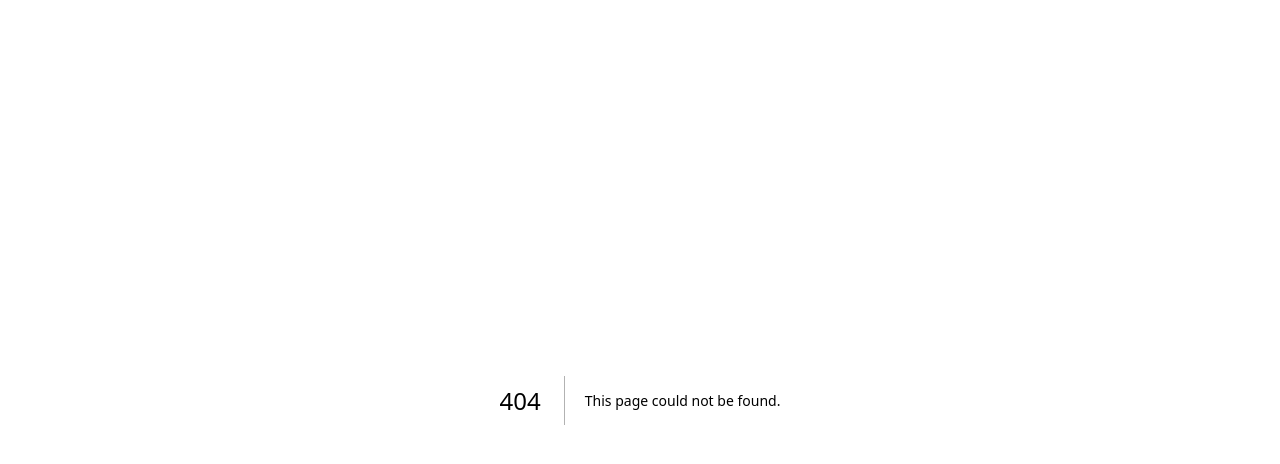
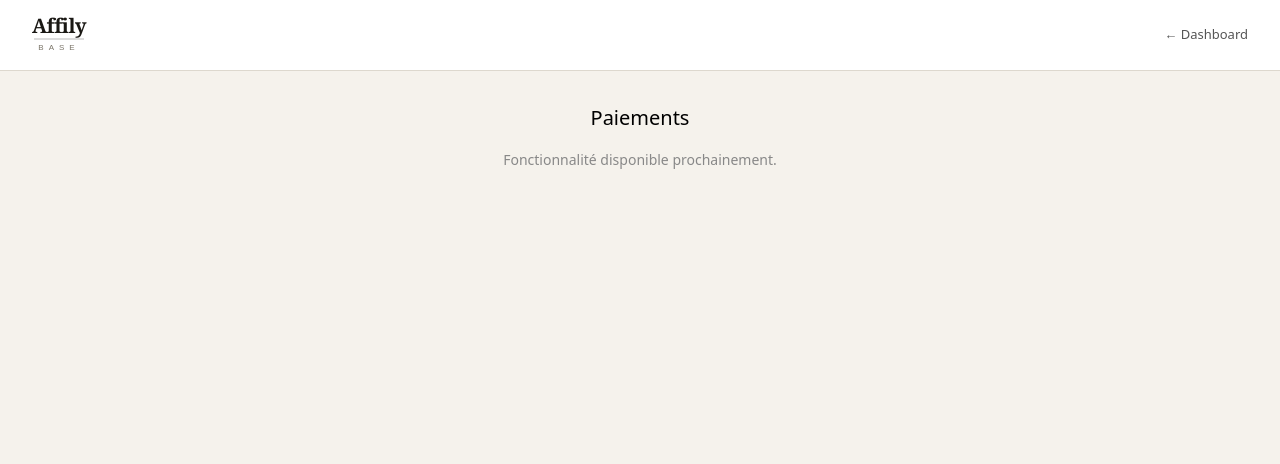
Before and after one commit to ukpt/affilybase, a Next.js app: page /paiements in a window 1280 px wide. Before the commit this address had no page. Shown: the top 464 px of the page. Built offline with nearby package versions, Linux system fonts and the light colour scheme.

Commit message:
add paiements and parametres pages

```diff
--- /dev/null
+++ b/app/paiements/page.tsx
@@ -0,0 +1,16 @@
+'use client'
+import Logo from '../components/Logo'
+export default function Paiements() {
+  return (
+    <div style={{ minHeight: '100vh', background: '#F5F2EC' }}>
+      <nav style={{ display: 'flex', alignItems: 'center', justifyContent: 'space-between', padding: '1rem 2rem', borderBottom: '0.5px solid #ddd8ce', background: '#fff' }}>
+        <Logo size="sm" />
+        <a href="/" style={{ fontSize: '13px', color: '#555', textDecoration: 'none' }}>← Dashboard</a>
+      </nav>
+      <div style={{ padding: '2rem', textAlign: 'center' }}>
+        <h1 style={{ fontSize: '20px', fontWeight: 500, marginBottom: '1rem' }}>Paiements</h1>
+        <p style={{ color: '#888', fontSize: '14px' }}>Fonctionnalité disponible prochainement.</p>
+      </div>
+    </div>
+  )
+}
--- /dev/null
+++ b/app/parametres/page.tsx
@@ -0,0 +1,16 @@
+'use client'
+import Logo from '../components/Logo'
+export default function Parametres() {
+  return (
+    <div style={{ minHeight: '100vh', background: '#F5F2EC' }}>
+      <nav style={{ display: 'flex', alignItems: 'center', justifyContent: 'space-between', padding: '1rem 2rem', borderBottom: '0.5px solid #ddd8ce', background: '#fff' }}>
+        <Logo size="sm" />
+        <a href="/" style={{ fontSize: '13px', color: '#555', textDecoration: 'none' }}>← Dashboard</a>
+      </nav>
+      <div style={{ padding: '2rem', textAlign: 'center' }}>
+        <h1 style={{ fontSize: '20px', fontWeight: 500, marginBottom: '1rem' }}>Paramètres</h1>
+        <p style={{ color: '#888', fontSize: '14px' }}>Fonctionnalité disponible prochainement.</p>
+      </div>
+    </div>
+  )
+}
```
